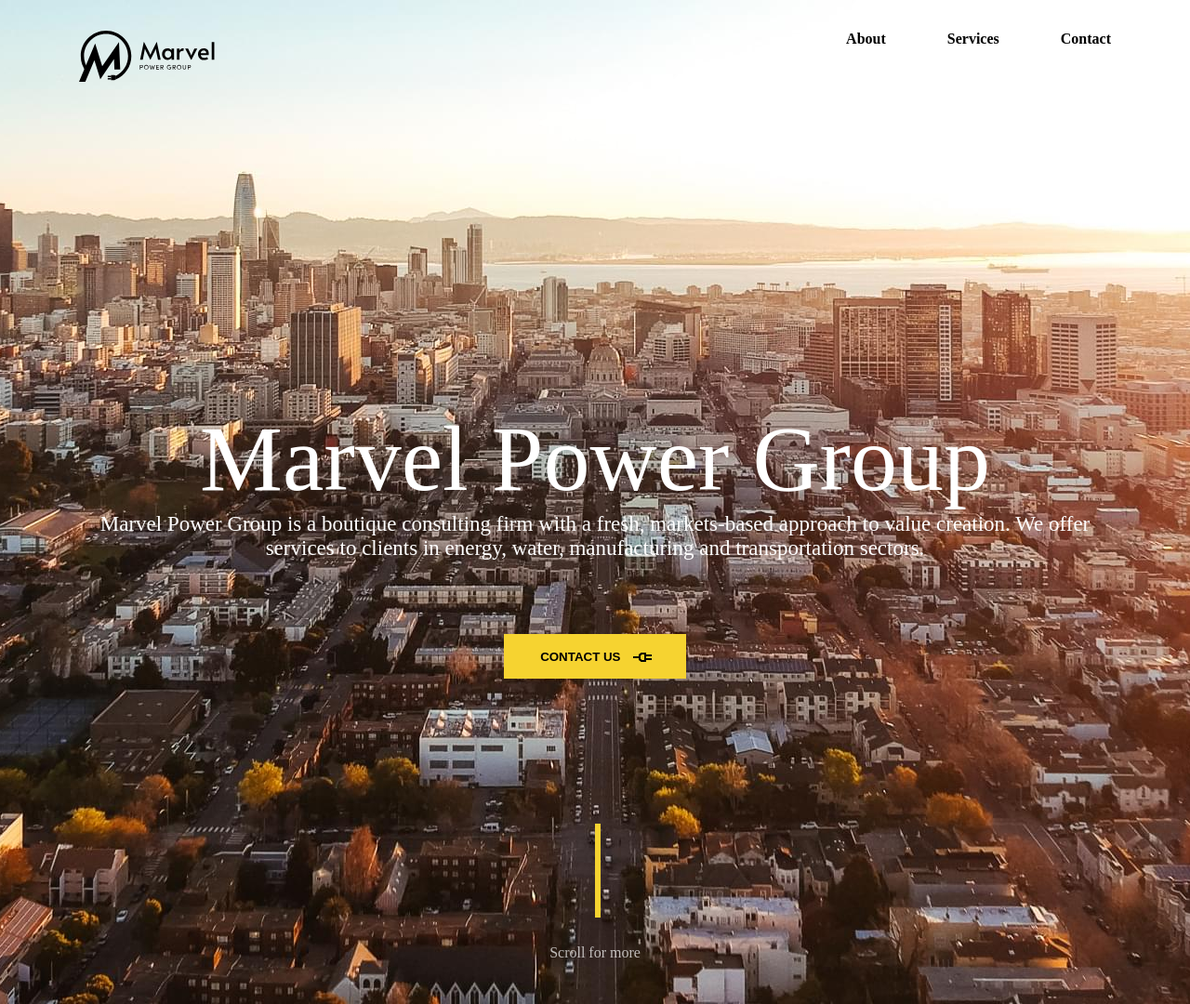
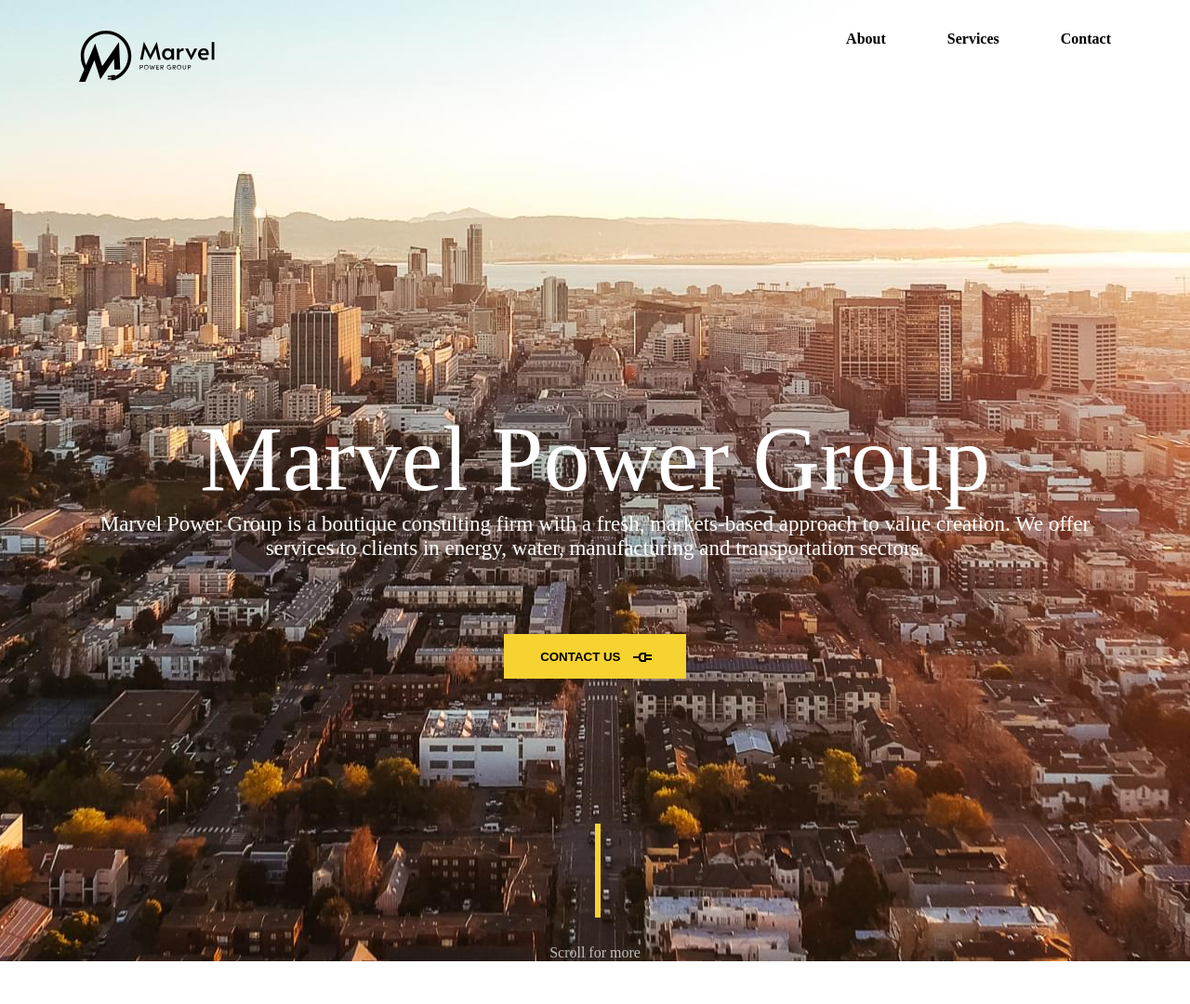
Before and after one commit to TatsianaMark/Marvel_layout, a website: page GM/index.html in a window 1280 px wide. Shown: the top 1080 px of the page at 93% size. Drawn offline with nearby package versions, Linux system fonts and the light colour scheme; files that its build step writes are made by us from their sources; files whose address does not match are found by name.

Commit message:
fix:lending block size

```diff
--- a/#src/scss/style.scss
+++ b/#src/scss/style.scss
@@ -170,15 +170,16 @@
   max-width: 1110px;
   margin: 0 auto;
 }
-.shadow{
+.shadow_for_lending{
   //background: rgb(0,0,0);
   //background: linear-gradient(4deg, rgba(0,0,0,1) 4.66%, rgba(0,0,0,0.05) 76.78%);
 }
 
 .lending{
-  height: 1584px;
+  max-height: 1584px;
   background: url("../img/back.jpg") no-repeat center top;
 }
+
 .header {
   padding-top: 3%;
   &__logo {
--- a/GM/index.html
+++ b/GM/index.html
@@ -9,12 +9,9 @@
     <title>Marvel</title>
 </head>
 <body>
-
      <main class="main">
-         <div class="shadow">
              <div class="lending">
-                 <div class="lending__line">
-                     <div class="content">
+                 <div class="content">
                          <header class="header">
         <div class="header__logo">
             <a class="logo_link" href="#">
@@ -68,6 +65,9 @@
     <div class="scroll__line"></div>
     <div class="scroll__text"> Scroll for more</div>
 </div>
+                 </div>
+             </div>
+         <div class="content">
 
 <div class="about">
     <div class="about__title">
@@ -91,9 +91,6 @@
     </div>
 
 </div>
-                     </div>
-                 </div>
-             </div>
          </div>
      </main>
      <script src="js/script.min.js"></script>
```
Also changed, not shown: #src/index.html (+3 -6 lines), GM/css/style.css, GM/css/style.min.css.
